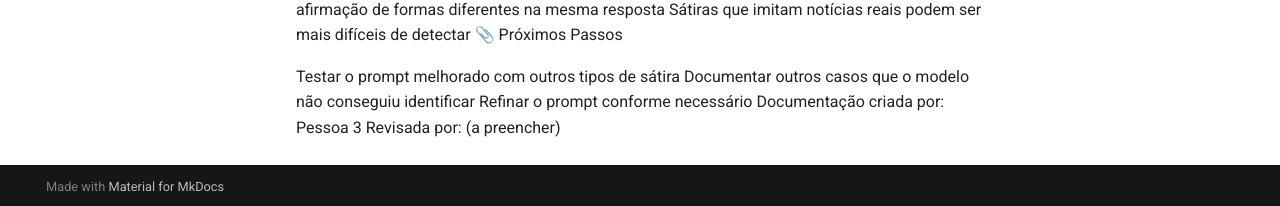
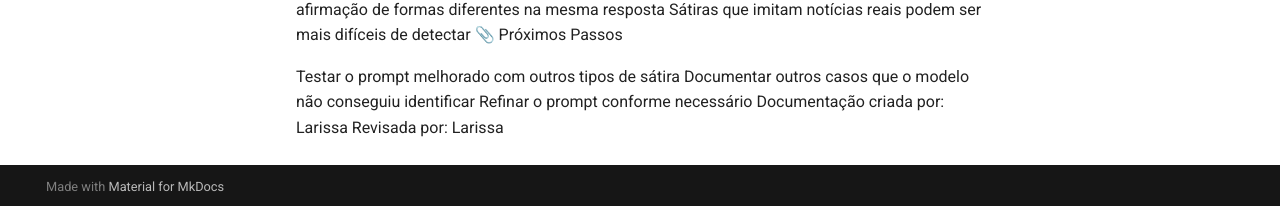
Before and after one commit to Challenge-1-Residencia-IA/Documentacao, an MkDocs documentation site: the page built from docs/Sprint1/Melhoria-de-prompt.md, in a window 1280 px wide and 900 px high, scrolled down 695 px. Shown: the part 691-897 px from the top of the window. Built offline with MkDocs 1.6.1 and Material for MkDocs 9.7.7, drawn with Linux system fonts in a browser that asks for light colours; comment, search, counter and statistics services are not loaded; some of the changed text lies outside the part shown.

Commit message:
Update Melhoria-de-prompt.md

```diff
--- a/docs/Sprint1/Melhoria-de-prompt.md
+++ b/docs/Sprint1/Melhoria-de-prompt.md
@@ -1,7 +1,7 @@
 📄 Documentação — Melhoria do Prompt (Detecção de Sátira)
 
 Data: 18/09/2026
-Responsável: Pessoa 3
+Responsável: Larissa
 Sprint: Sprint 1 — Fundação Técnica
 Status: ✅ Concluído
 
@@ -66,5 +66,5 @@ Sátiras que imitam notícias reais podem ser mais difíceis de detectar
 Testar o prompt melhorado com outros tipos de sátira
 Documentar outros casos que o modelo não conseguiu identificar
 Refinar o prompt conforme necessário
-Documentação criada por: Pessoa 3
-Revisada por: (a preencher)
+Documentação criada por: Larissa
+Revisada por: Larissa
```
